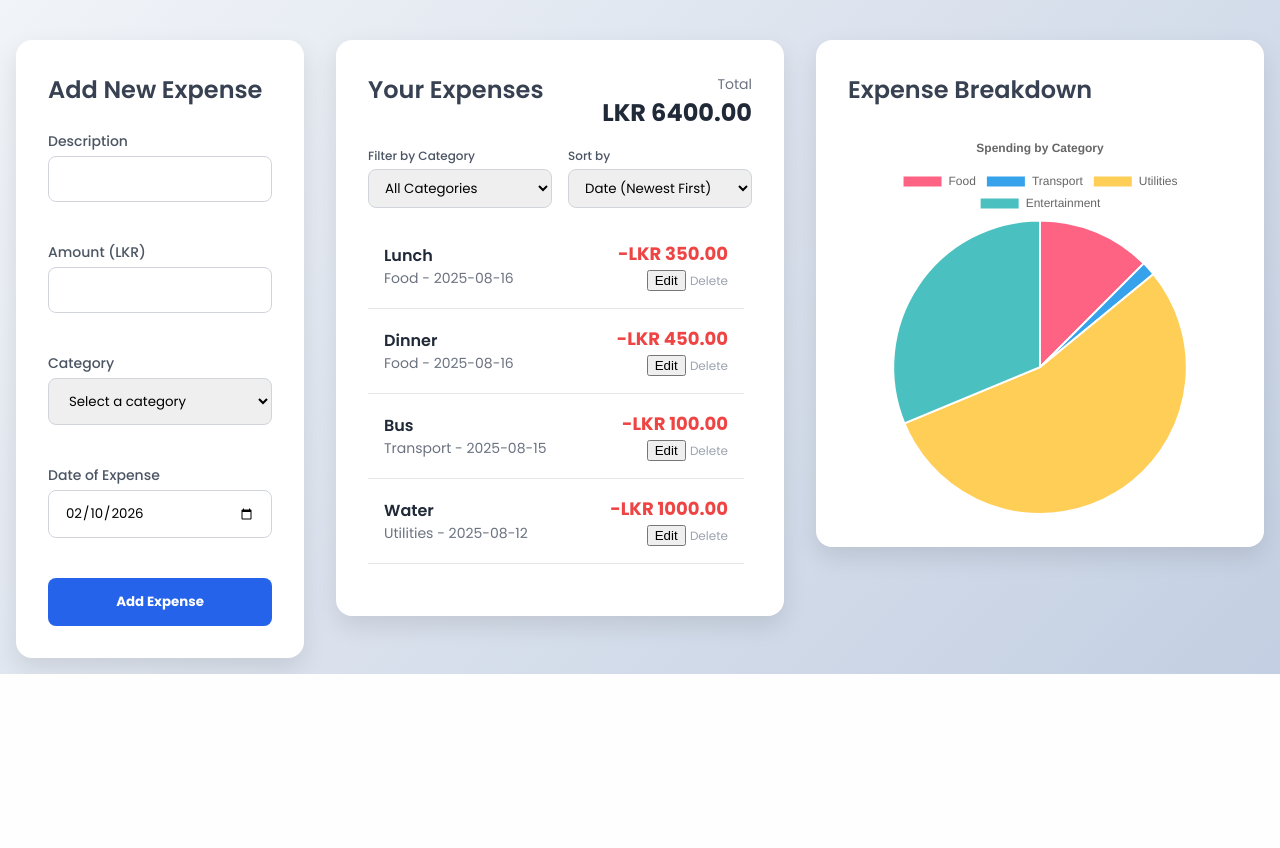
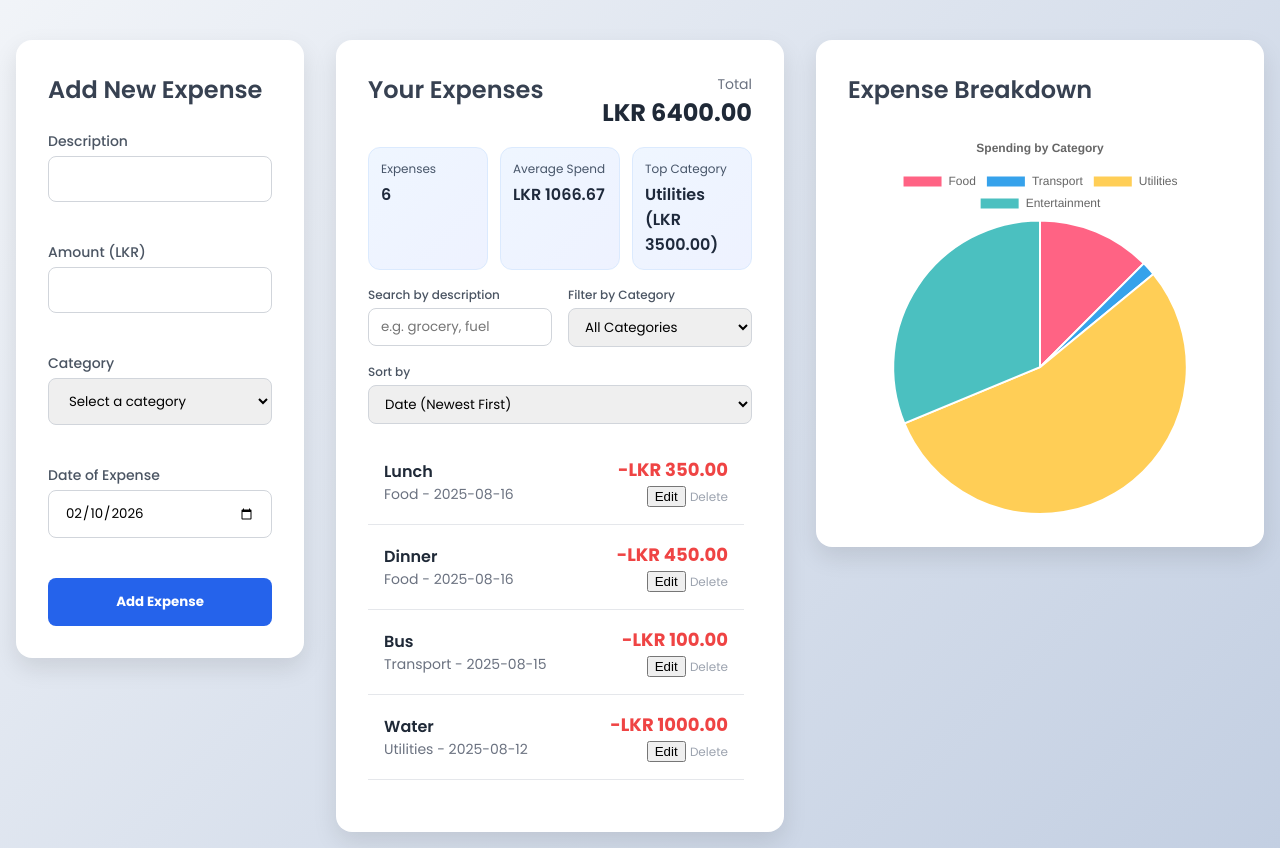
Before and after one commit to akash-devanarayana/expense-tracker, a PHP site: page / in a window 1280 px wide. Shown: the part 177-1025 px from the top of the page. Before the commit the page ends 851 px from the top, so only its background shows below. Run offline with PHP 8.4, Linux system fonts and the light colour scheme; data comes from the database, SQL or seed files in the repository.

Commit message:
Add expense insights, search filter, and fix amount sorting

```diff
--- a/index.php
+++ b/index.php
@@ -66,7 +66,26 @@
                         </div>
                     </div>
 
+                    <div class="summary-cards" aria-label="Expense insights">
+                        <div class="summary-card">
+                            <p class="summary-label">Expenses</p>
+                            <p id="summary-count" class="summary-value">0</p>
+                        </div>
+                        <div class="summary-card">
+                            <p class="summary-label">Average Spend</p>
+                            <p id="summary-average" class="summary-value">LKR 0.00</p>
+                        </div>
+                        <div class="summary-card">
+                            <p class="summary-label">Top Category</p>
+                            <p id="summary-category" class="summary-value">-</p>
+                        </div>
+                    </div>
+
                     <div class="filter-controls">
+                        <div class="form-group">
+                            <label for="search-expense">Search by description</label>
+                            <input type="search" id="search-expense" placeholder="e.g. grocery, fuel">
+                        </div>
                         <div class="form-group">
                             <label for="category-filter">Filter by Category</label>
                             <select id="category-filter">
--- a/script.js
+++ b/script.js
@@ -14,6 +14,11 @@ document.addEventListener("DOMContentLoaded", () => {
   // Filter and Sort controls
   const categoryFilter = document.getElementById("category-filter");
   const sortBy = document.getElementById("sort-by");
+  const searchExpense = document.getElementById("search-expense");
+
+  const summaryCount = document.getElementById("summary-count");
+  const summaryAverage = document.getElementById("summary-average");
+  const summaryCategory = document.getElementById("summary-category");
 
   // Error message paragraphs for main form
   const descriptionError = document.getElementById("description-error");
@@ -157,6 +162,7 @@ document.addEventListener("DOMContentLoaded", () => {
   // Listeners for filter and sort dropdowns
   categoryFilter.addEventListener("change", applyFiltersAndSort);
   sortBy.addEventListener("change", applyFiltersAndSort);
+  searchExpense.addEventListener("input", applyFiltersAndSort);
 
   // Listeners to close the edit modal
   closeBtn.addEventListener("click", () => editModal.classList.remove("show"));
@@ -215,7 +221,15 @@ document.addEventListener("DOMContentLoaded", () => {
       );
     }
 
-    // 2. Apply Sorting
+    // 2. Apply text search
+    const searchValue = searchExpense.value.trim().toLowerCase();
+    if (searchValue) {
+      processedExpenses = processedExpenses.filter((expense) =>
+        expense.description.toLowerCase().includes(searchValue)
+      );
+    }
+
+    // 3. Apply Sorting
     const sortValue = sortBy.value;
     switch (sortValue) {
       case "date-desc":
@@ -232,14 +246,48 @@ document.addEventListener("DOMContentLoaded", () => {
         processedExpenses.sort((a, b) => b.amount - a.amount);
         break;
       case "amount-asc":
-        processedExpenses.sort((a, b) => a.amount - a.amount);
+        processedExpenses.sort((a, b) => a.amount - b.amount);
         break;
     }
 
-    // 3. Render the processed data to the list and chart
+    // 4. Render the processed data to the list and chart
     renderExpenses(processedExpenses);
+    renderSummary(processedExpenses);
     renderChart(processedExpenses);
   }
+
+  const renderSummary = (expenses) => {
+    const count = expenses.length;
+    const total = expenses.reduce(
+      (sum, expense) => sum + parseFloat(expense.amount),
+      0
+    );
+    const average = count ? total / count : 0;
+
+    const categoryTotals = expenses.reduce((acc, expense) => {
+      const category = expense.category;
+      const amount = parseFloat(expense.amount);
+      if (!acc[category]) acc[category] = 0;
+      acc[category] += amount;
+      return acc;
+    }, {});
+
+    let topCategory = "-";
+    let topCategoryTotal = 0;
+    for (const [category, amount] of Object.entries(categoryTotals)) {
+      if (amount > topCategoryTotal) {
+        topCategory = category;
+        topCategoryTotal = amount;
+      }
+    }
+
+    summaryCount.textContent = count;
+    summaryAverage.textContent = `LKR ${average.toFixed(2)}`;
+    summaryCategory.textContent =
+      topCategory === "-"
+        ? topCategory
+        : `${topCategory} (LKR ${topCategoryTotal.toFixed(2)})`;
+  };
 
   // Opens and populates the edit modal with the correct expense data
   function openEditModal(id) {
--- a/style.css
+++ b/style.css
@@ -136,6 +136,33 @@ input.border-red-500 {
   margin-bottom: 1rem; /* Adjusted margin */
 }
 
+.summary-cards {
+  display: grid;
+  grid-template-columns: repeat(3, minmax(0, 1fr));
+  gap: 0.75rem;
+  margin-bottom: 1rem;
+}
+
+.summary-card {
+  background: linear-gradient(135deg, #eff6ff 0%, #eef2ff 100%);
+  border: 1px solid #dbeafe;
+  border-radius: 12px;
+  padding: 0.75rem;
+}
+
+.summary-label {
+  margin: 0;
+  font-size: 0.75rem;
+  color: #475569;
+}
+
+.summary-value {
+  margin: 0.2rem 0 0;
+  font-size: 1rem;
+  font-weight: 600;
+  color: #1e293b;
+}
+
 /* ADDED: Styles for filter/sort controls */
 .filter-controls {
   display: flex;
@@ -152,6 +179,10 @@ input.border-red-500 {
   font-size: 0.75rem;
 }
 .filter-controls select {
+  padding: 0.5rem 0.75rem;
+}
+
+.filter-controls input {
   padding: 0.5rem 0.75rem;
 }
 
@@ -254,6 +285,12 @@ input.border-red-500 {
   }
 }
 
+@media (max-width: 640px) {
+  .summary-cards {
+    grid-template-columns: 1fr;
+  }
+}
+
 /* ADDED: Modal Styles */
 .modal {
   display: none; /* Hidden by default */
```
